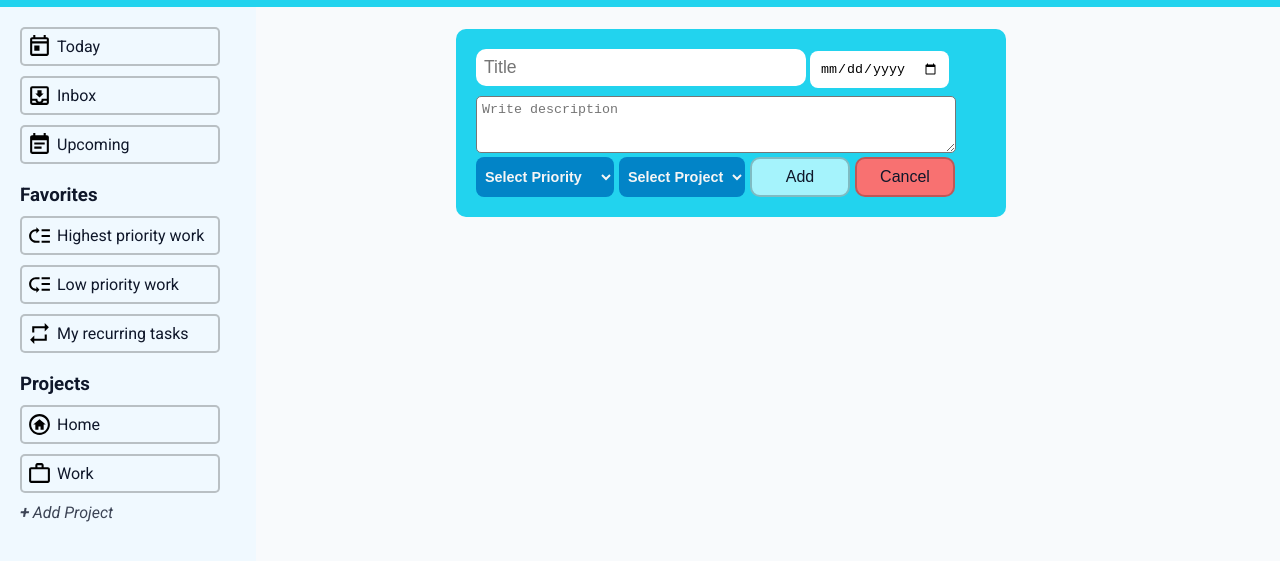
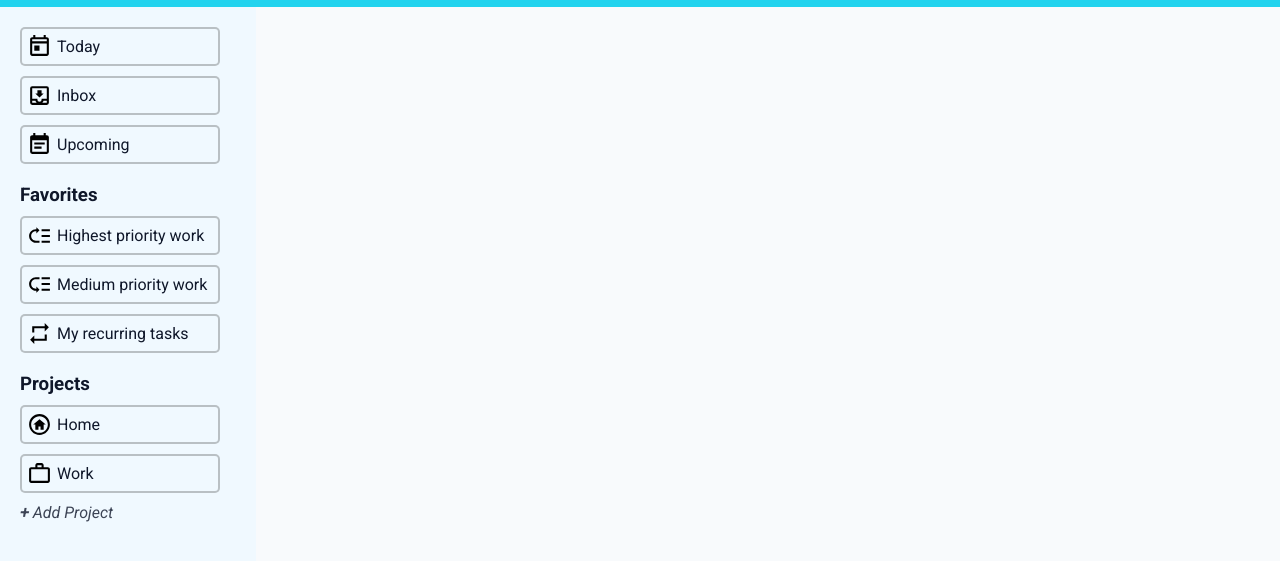
Before and after one commit to Amrit57/To-Do-app, a website: page dist/index.html in a window 1280 px wide. Shown: the part 53-614 px from the top of the page. Drawn offline with Linux system fonts and the light colour scheme; a web font is replaced by a local one.

Commit message:
Created todo items and set priority feature

```diff
--- a/dist/index.html
+++ b/dist/index.html
@@ -57,7 +57,7 @@
             <path
               d="M14,5H22V7H14V5M14,10.5H22V12.5H14V10.5M14,16H22V18H14V16M2,11.5C2,15.08 4.92,18 8.5,18H9V20L12,17L9,14V16H8.5C6,16 4,14 4,11.5C4,9 6,7 8.5,7H12V5H8.5C4.92,5 2,7.92 2,11.5Z" />
           </svg>
-          <a href="#">Low priority work</a>
+          <a href="#">Medium priority work</a>
         </li>
         <li id="recurring-priority">
           <svg xmlns="http://www.w3.org/2000/svg" viewBox="0 0 24 24">
@@ -83,27 +83,27 @@
       </div>
     </div>
     <div id="content">
-      <div class="todo">
+      <div class="todo-form displayNone">
         <div class="title-date">
           <input type="text" placeholder="Title" name="title" id="title">
           <input type="date" name="date" id="date">
-          <div class="description">
+          <div class="description-box">
             <textarea placeholder="Write description" name="description" id="description-box" maxlength="100" cols="50"
               rows="3"></textarea>
           </div>
           <div class="select-btns-wrapper">
             <select name="priority" id="priority">
-              <option selected value="empty"> Select Priority</option>
-              <option value="High">High priority</option>
-              <option value="Medium">Medium priority</option>
-              <option value="Low">Low priority</option>
+              <option selected value=""> Select Priority</option>
+              <option value="high">High priority</option>
+              <option value="medium">Medium priority</option>
+              <option value="low">Low priority</option>
             </select>
             <select name="project" id="project">
-              <option selected value="empty">Select Project</option>
+              <option selected value="">Select Project</option>
               <option value="Home">Home</option>
               <option value="work">Work</option>
             </select>
-            <button id="add">Add</button><button id="cancel">Cancel</button>
+            <button id="add">Add</button><button id="cancel" class="cancel">Cancel</button>
           </div>
         </div>
       </div>
```
